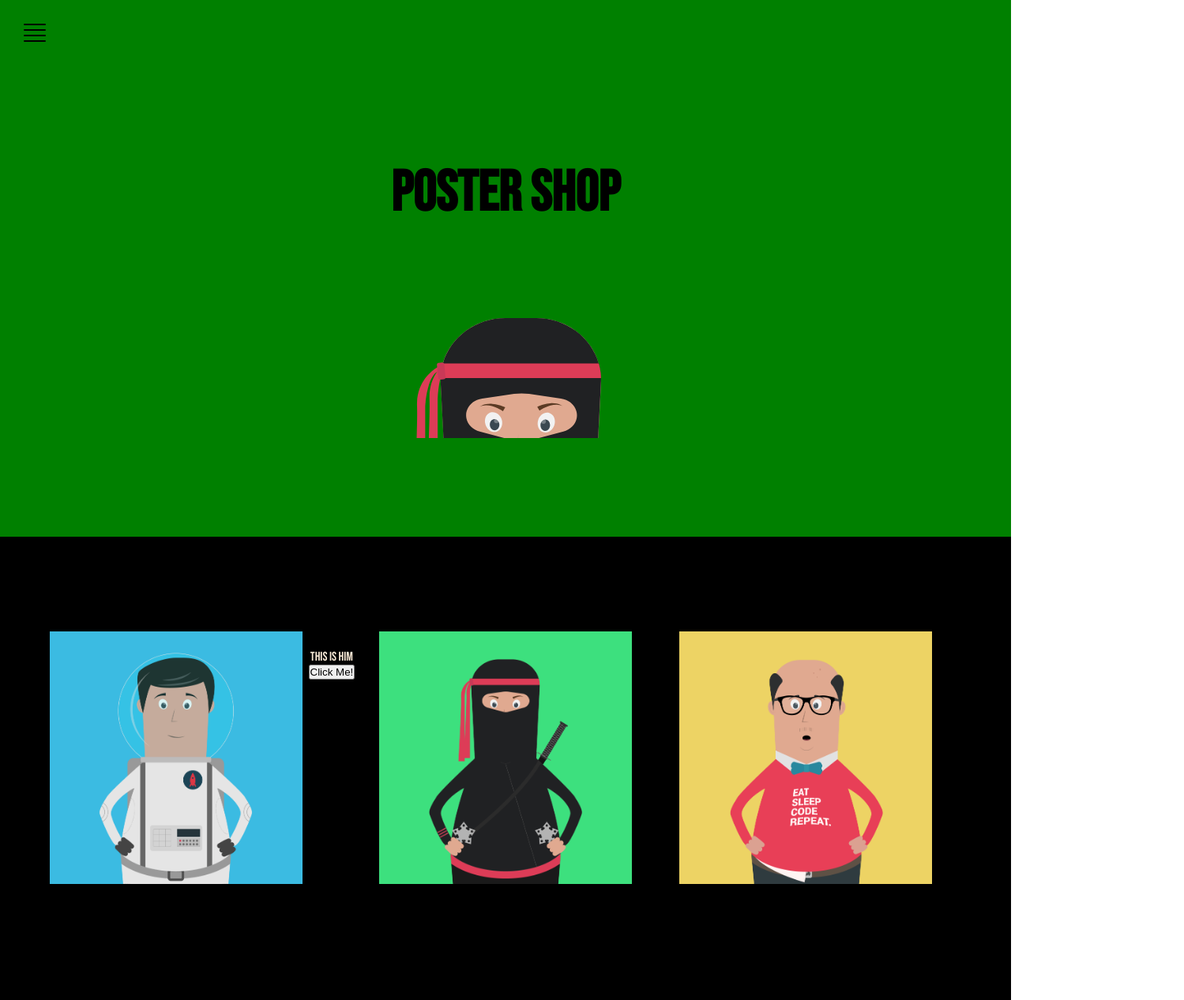
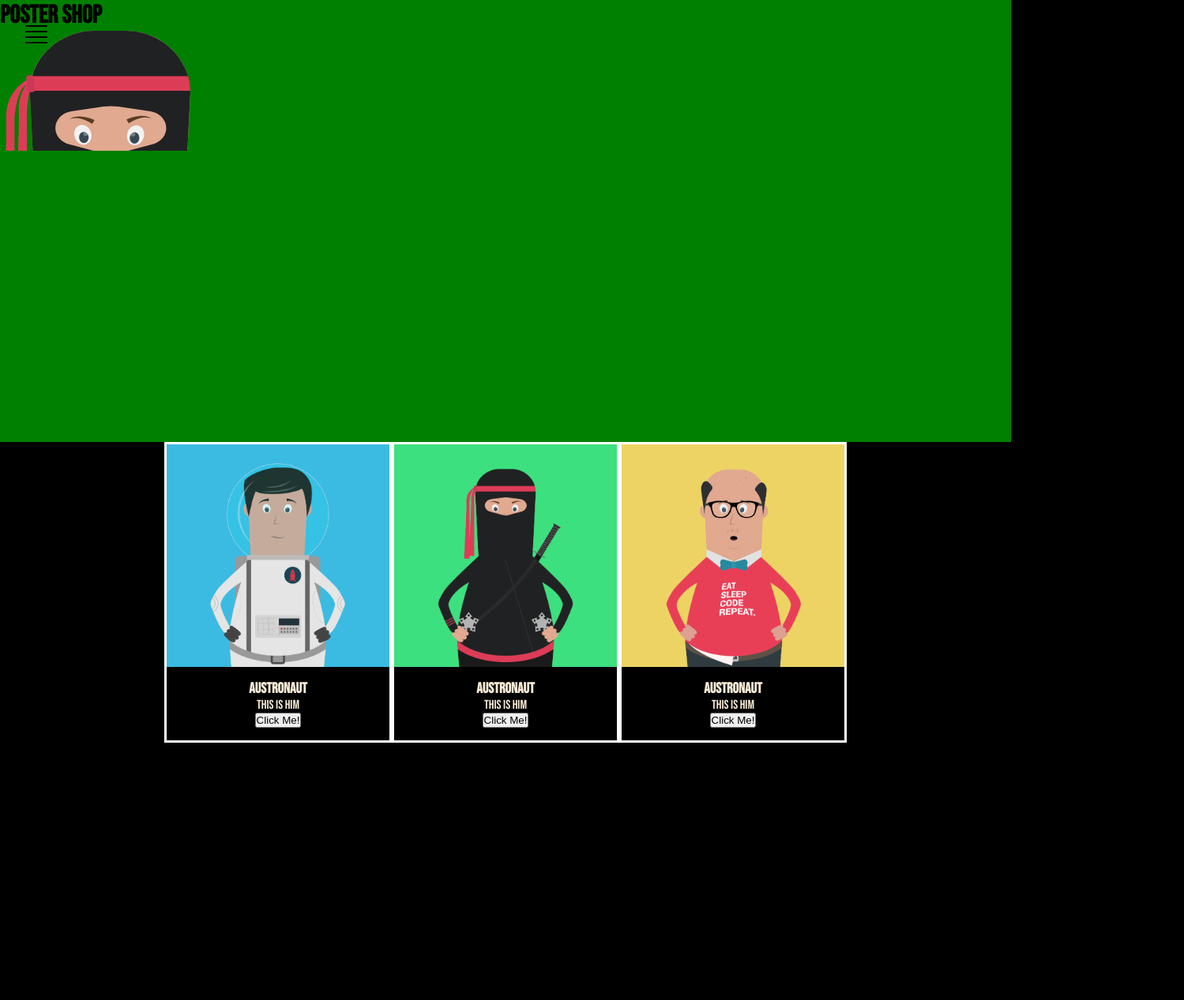
Before and after one commit to divperedi/programmering1, a plain HTML site: page Postershop/index2.html in a window 1280 px wide. Shown: the top 1267 px of the page at 79% size, 1499 px wide, since content can reach past the window. Drawn offline with Linux system fonts and the light colour scheme.

Commit message:
sambo showing ideas

```diff
--- a/Postershop/index2.html
+++ b/Postershop/index2.html
@@ -8,41 +8,45 @@
 </head>
 
 <body>
-    <header>
-        <section class="hero">
-            <div>
+    <header class="hero">
+            <div class="nav">
                 <img src="./assets/navicon.svg" alt="navigation">
             </div>
-
-            <div>
             <h1>Poster Shop</h1>
-            </div>
-
-            <div>
             <img src="./assets/ninjahead.svg" alt="ninja head">
-            </div>
-        </section>
     </header>
 
     <main>
         <section>
+            <div class="item-row">
                 <div class="items">
-                <div class="box">
+                    <div class="card">
                         <img src="./assets/char-1.png" alt="austronaut">
-                    <span class="info">
+                        <div class="card-body">
                             <h3>Austronaut</h3>
                             <p>This is him</p>
                             <button type="button">Click Me!</button>
-                    </span>
-
+                        </div>
                     </div>
 
-                <div class="box" id="ninja">
+                    <div class="card">
                         <img src="./assets/char-2.png" alt="ninja">
+                        <div class="card-body">
+                            <h3>Austronaut</h3>
+                            <p>This is him</p>
+                            <button type="button">Click Me!</button>
+                        </div>
                     </div>
 
-                <div class="box" id="nerd">
+                    <div class="card">
                         <img src="./assets/char-3.png" alt="nerd">
+                        <div class="card-body">
+                            <h3>Austronaut</h3>
+                            <p>This is him</p>
+                            <button type="button">Click Me!</button>
+                        </div>
+                    </div>
+                </div>
             </div>
 
                 <div class="box">
--- a/Postershop/styles2.css
+++ b/Postershop/styles2.css
@@ -8,6 +8,7 @@
 
 html {
     background-size: 100%;
+    background-color: black;
 }
 
 body {
@@ -15,37 +16,24 @@ body {
 }
 
 .hero {
+    height: 35em;
     background-color: green;
     background-position: center;
     background-size:auto;
 }
 
-header section {
-    display: flex;
-    flex-wrap: nowrap;
-    justify-content: center;
-    flex-direction: column;
-    align-items: center;
-    height: 85vh;
-    margin: auto;
+.hero .nav {
+    position: absolute;
+    top: 2em;
+    left: 2em;
 }
 
-div {
-    height: 100vh;
-    margin: 30px;
-    align-self: flex-start;
+.hero h1 {
+    position: relative;
+    margin: 0 auto;
 }
 
-div:nth-child(2) {
-    align-self: center;
-    font-size: 300%;
-    margin-top: 0;
-}
 
-div:nth-child(3) {
-    align-self: center;
-    margin-bottom: 120px;
-}
 
 .items {
     width: 100%;
@@ -62,34 +50,20 @@ div:nth-child(3) {
     background-size: cover;
 }
 
-p,
-h2 {
-    color: antiquewhite;
+.card {
+    width: 18rem;
+    display: flex;
+    flex-direction: column;
+    border: solid white
 }
 
-.box {
-    display: flex;
-    justify-content: center;
-    align-self: center;
-    height: 40vh;
-    width: 25%;
-    flex-wrap: nowrap;
+.card-body {
+    flex: 1 1 auto;
+    padding: 1em;
 }
 
-.info {
-    text-align: center;
-    display: block;
-    font-size: 1em;
-}
-
-#ninja {
-    align-self:stretch;
-    margin-top: 120px;
-}
-
-#nerd {
-    align-self:stretch;
-    margin-top: 120px;
+p, h3 {
+    color: antiquewhite;
 }
 
 button {
```
Lines whose indentation alone changed are shown as unchanged.
